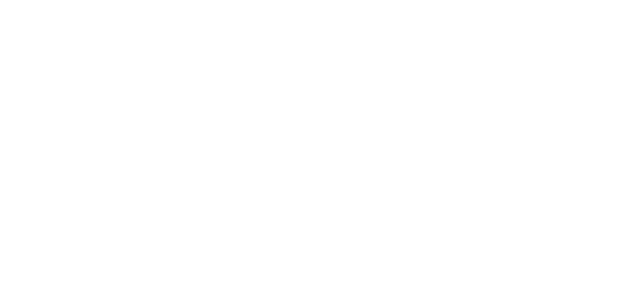
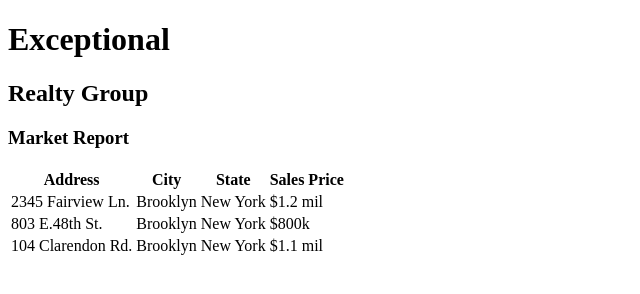
Before and after one commit to michaelballard7/exceptional-realty, a plain HTML site: page market-report.html in a window 1280 px wide. Shown: the whole page, without its empty margins (0-640 px from the left). Drawn offline with Linux system fonts and the light colour scheme.

Commit message:
added market report

```diff
--- a/market-report.html
+++ b/market-report.html
@@ -0,0 +1,40 @@
+<!DOCTYPE html>
+<html lang="en">
+  <head>
+    <meta charset="UTF-8">
+    <title>Exceptional Realty Group - Luxury Homes - Market Report</title>
+  </head>
+  <body>
+    <h1>Exceptional</h1>
+    <h2>Realty Group</h2>
+
+    <h3>Market Report</h3>
+
+    <table>
+      <tr>
+        <th>Address</th>
+        <th>City</th>
+        <th>State</th>
+        <th>Sales Price</th>
+      </tr>
+      <tr>
+        <td>2345 Fairview Ln.</td>
+        <td>Brooklyn</td>
+        <td>New York</td>
+        <td>$1.2 mil</td>
+      </tr>
+      <tr>
+        <td>803 E.48th St.</td>
+        <td>Brooklyn</td>
+        <td>New York</td>
+        <td>$800k</td></tr>
+      <tr>
+        <td>104 Clarendon Rd.</td>
+        <td>Brooklyn</td>
+        <td>New York</td>
+        <td>$1.1 mil</td></tr>
+      </tr>
+    </table>
+
+  </body>
+</html>
--- a/real-estate-listings.html
+++ b/real-estate-listings.html
@@ -1,21 +1,30 @@
 <!DOCTYPE html>
-<html>
+<html lang="en">
   <head>
-	<title>Exceptional Realty Group - Property Listings </title>
     <meta charset="UTF-8">
-	<meta name="description" content="Exceptional Realty Group, your real estate agent for buying, selling, and renting throughout New York City">
-	<meta name="keywords" content="Exceptional Realty Group, real estate, houses, property">
-	<meta name="author" content="Michael Ballard">
-	<meta name="viewport" content="width=device-width, initial-scale=1.0">
-<link href="https://fonts.googleapis.com/css?family=Monoton" rel="stylesheet">
+    <title>Exceptional Realty Group - Luxury Homes - Listings</title>
   </head>
   <body>
-
     <h1>Exceptional</h1>
-	<h2>Reality Group</h2>
+    <h2>Realty Group</h2>
 
     <h3>Property Archives</h3>
-	<h4>2018</h4>
+    <h4>2014</h4>
+      <ul>
+        <li>Dec</li>
+        <li>Nov</li>
+        <li>Oct
+          <ul>17th</ul>
+          <ul>18th</ul>
+        </li>
+      </ul>
+
+    <h3>Popular Listings</h3>
+    <ol>
+      <li>348 Stockton St.</li>
+      <li>3742 Belevadere Rd.</li>
+      <li>41 Cleaton Ave.</li>
+    </ol>
 
   </body>
 </html>
```
Also changed, not shown: index.html (line endings or trailing spaces). Lines whose indentation alone changed are shown as unchanged.
